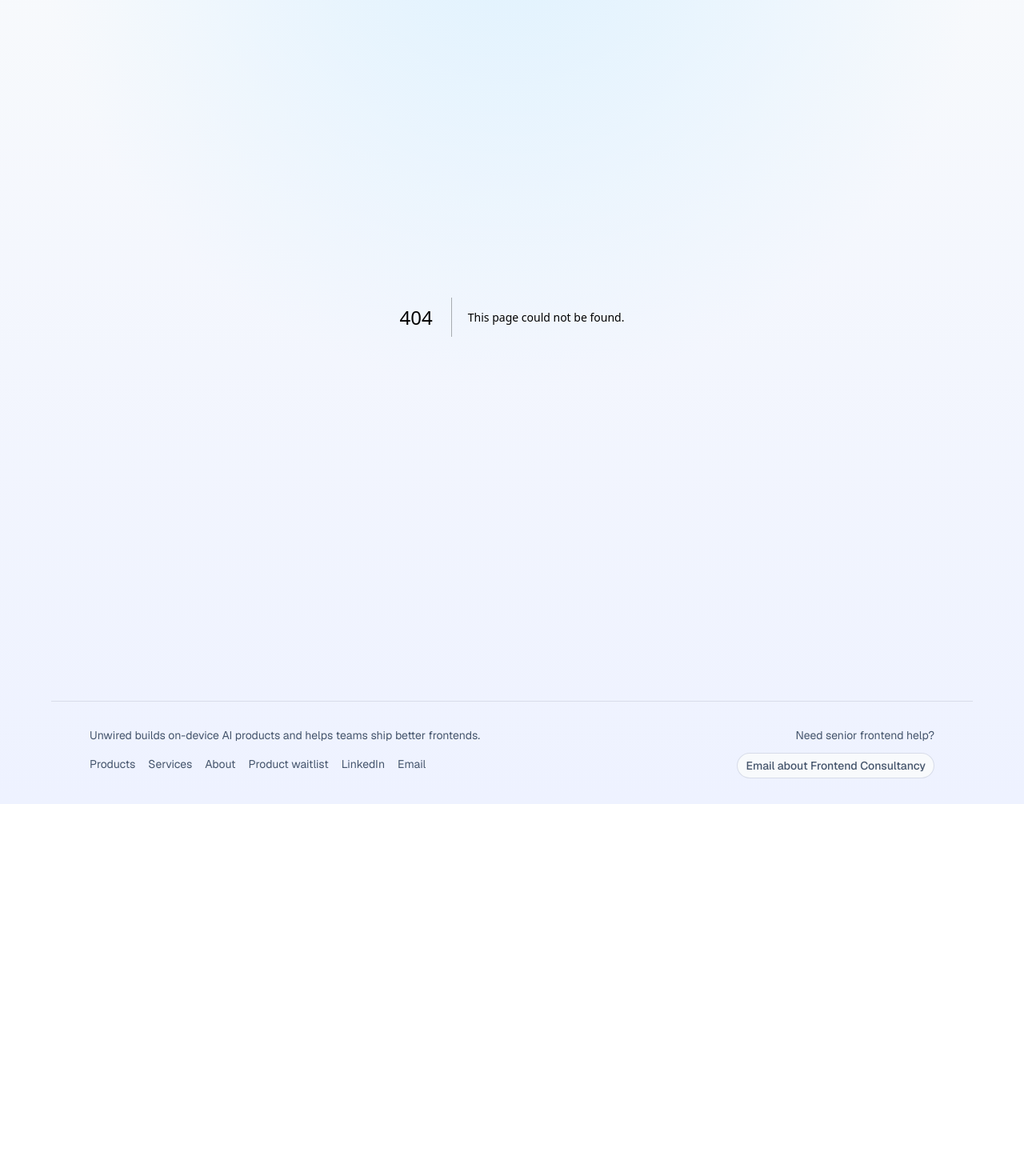
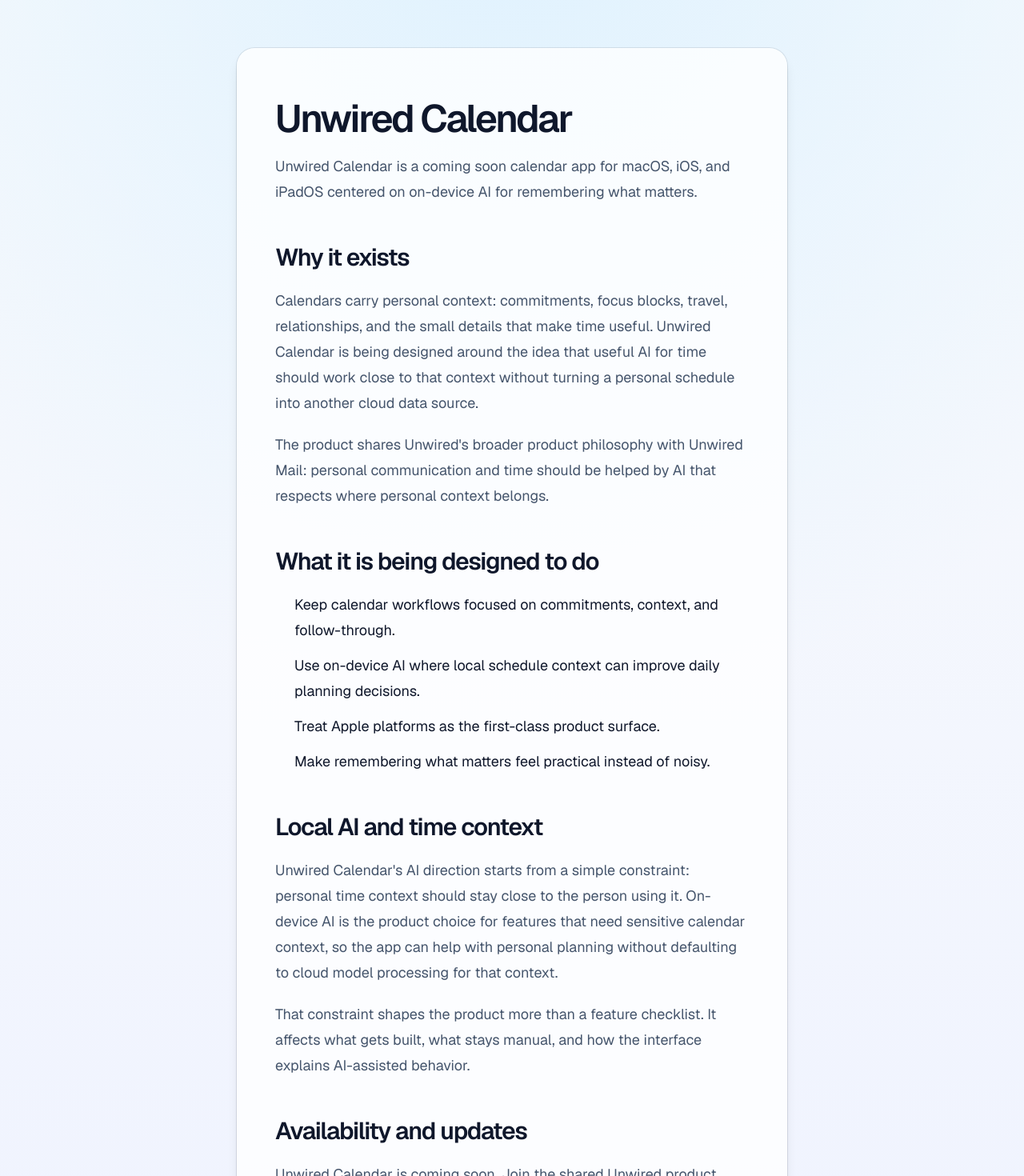
Before and after one commit to unwired-dev/website, a Next.js app in the folder apps/web/: page /unwired-calendar in a window 1280 px wide. Before the commit this address had no page. Shown: the part 100-1570 px from the top of the page at 80% size. Before the commit the page ends 1105 px from the top, so only its background shows below. Built offline with nearby package versions, Linux system fonts and the light colour scheme.

Commit message:
Add Unwired Calendar product page

```diff
--- a/apps/web/src/app/page.tsx
+++ b/apps/web/src/app/page.tsx
@@ -35,6 +35,7 @@ const products: Product[] = [
     description:
       'A coming soon calendar app for macOS, iOS, and iPadOS focused on personal time.',
     mark: 'C',
+    detailsHref: '/unwired-calendar',
   },
 ];
 
--- /dev/null
+++ b/apps/web/src/app/unwired-calendar/layout.tsx
@@ -0,0 +1,25 @@
+import type { Metadata } from 'next';
+
+import { Card, CardContent } from '@unwired/ui/components/card';
+
+export const metadata: Metadata = {
+  title: 'Unwired Calendar | Unwired',
+  description:
+    'Unwired Calendar is a coming soon calendar app with on-device AI for remembering what matters.',
+};
+
+export default function UnwiredCalendarLayout({
+  children,
+}: Readonly<{
+  children: React.ReactNode;
+}>) {
+  return (
+    <main className="mx-auto flex w-full max-w-3xl flex-1 flex-col px-6 py-16 sm:px-10">
+      <Card className="shadow-lg">
+        <CardContent className="pt-(--card-spacing) sm:px-12 sm:py-12">
+          {children}
+        </CardContent>
+      </Card>
+    </main>
+  );
+}
--- /dev/null
+++ b/apps/web/src/app/unwired-calendar/page.mdx
@@ -0,0 +1,32 @@
+# Unwired Calendar
+
+Unwired Calendar is a coming soon calendar app for macOS, iOS, and iPadOS centered on on-device AI for remembering what matters.
+
+## Why it exists
+
+Calendars carry personal context: commitments, focus blocks, travel, relationships, and the small details that make time useful. Unwired Calendar is being designed around the idea that useful AI for time should work close to that context without turning a personal schedule into another cloud data source.
+
+The product shares Unwired's broader product philosophy with Unwired Mail: personal communication and time should be helped by AI that respects where personal context belongs.
+
+## What it is being designed to do
+
+- Keep calendar workflows focused on commitments, context, and follow-through.
+- Use on-device AI where local schedule context can improve daily planning decisions.
+- Treat Apple platforms as the first-class product surface.
+- Make remembering what matters feel practical instead of noisy.
+
+## Local AI and time context
+
+Unwired Calendar's AI direction starts from a simple constraint: personal time context should stay close to the person using it. On-device AI is the product choice for features that need sensitive calendar context, so the app can help with personal planning without defaulting to cloud model processing for that context.
+
+That constraint shapes the product more than a feature checklist. It affects what gets built, what stays manual, and how the interface explains AI-assisted behavior.
+
+## Availability and updates
+
+Unwired Calendar is coming soon. Join the shared Unwired product waitlist to express interest in Mail, Calendar, or both, including macOS, iOS, and iPadOS platform interest.
+
+<a
+  className="bg-primary text-primary-foreground hover:bg-primary/90 mt-6 inline-flex h-11 items-center justify-center rounded-full px-6 text-sm font-medium shadow-sm transition-colors"
+  href="/products/waitlist">
+  Join the product waitlist
+</a>
```
Also changed, not shown: 1 other file (tests, documents, lock files or other folders).
